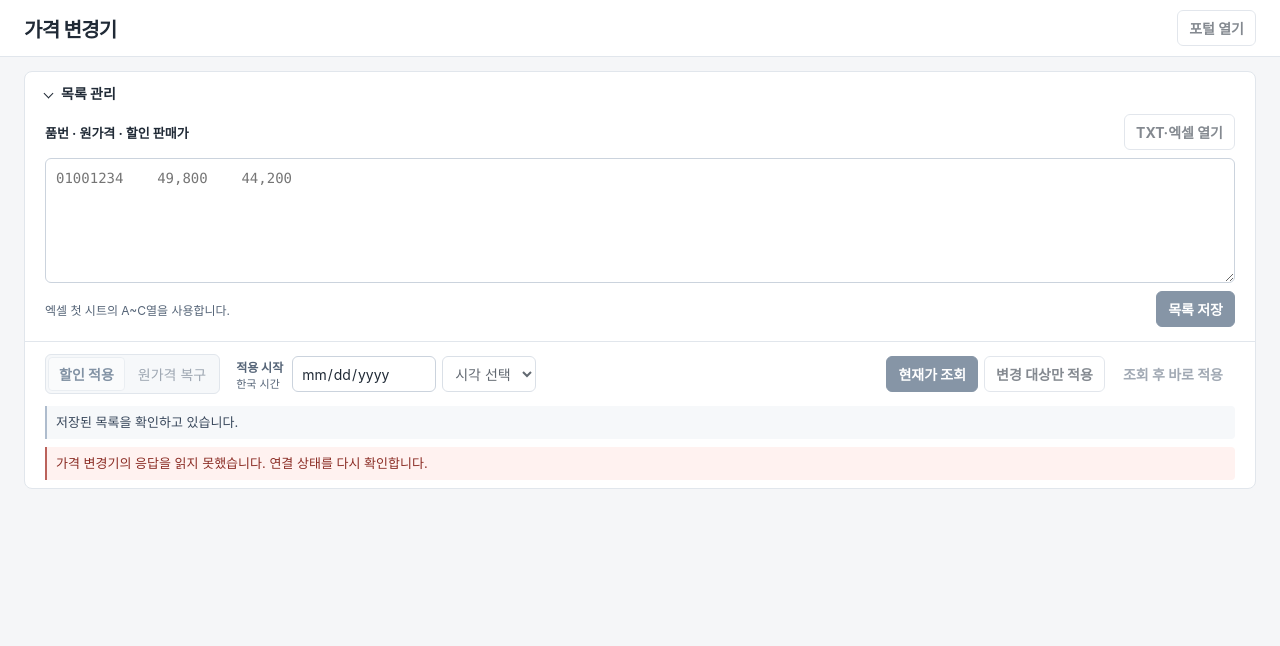
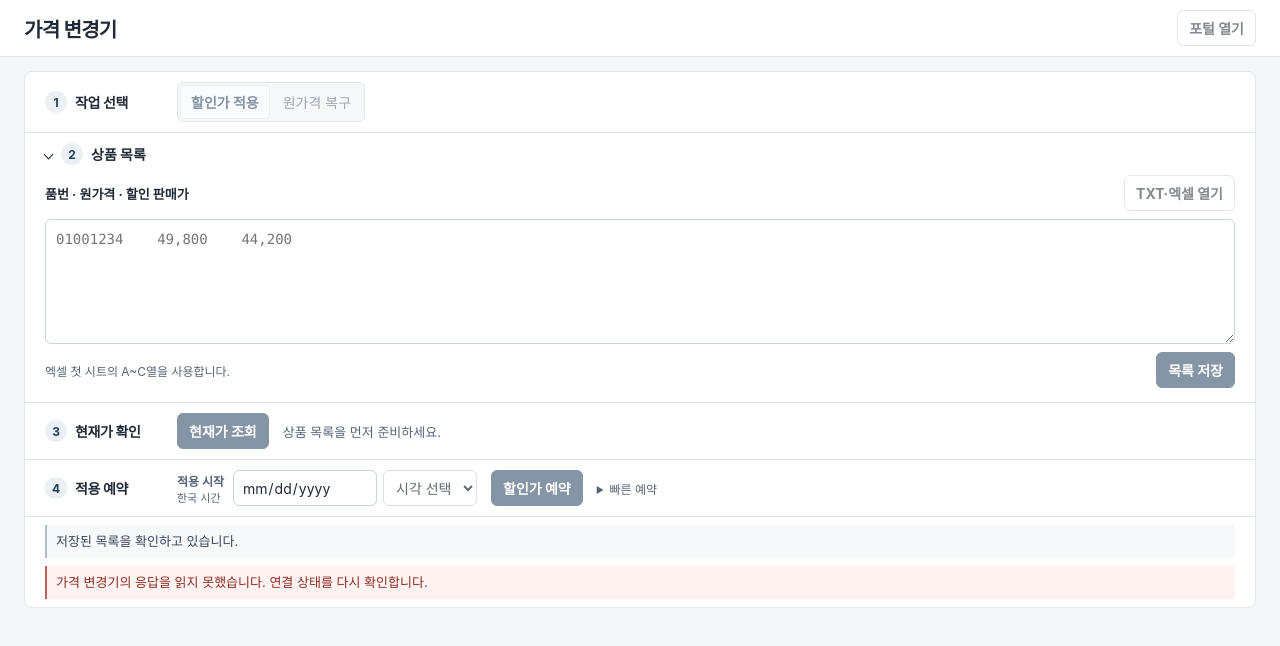
Before and after one commit to seungchullee84/lotte-price-changer, a website: page index.html in a window 1280 px wide. Drawn offline with Linux system fonts and the light colour scheme; no server answers.

Commit message:
Guide discount and restoration through four pricing steps

```diff
--- a/app.js
+++ b/app.js
@@ -119,10 +119,13 @@ function refreshControls() {
   const unresolved = hasUnresolvedInput();
   const staged = hasStagedInput();
   const stageBlocked = hasUnresolvedInput({allowStaged: true});
-  const haveRows = (state?.plan?.rows.length ?? 0) > 0;
+  const rows = state?.plan?.rows ?? [];
+  const haveRows = rows.length > 0;
+  const results = currentResults();
+  const ready = rows.filter(row => resultForRow(row, results)?.status === "ready").length;
   const restoring = mode === "restore";
-  controls.run.textContent = restoring ? "복구 대상만 예약" : "변경 대상만 적용";
-  controls.checkAndRun.textContent = restoring ? "조회 후 복구 예약" : "조회 후 바로 적용";
+  controls.run.textContent = restoring ? "원가격 복구 예약" : "할인가 예약";
+  controls.checkAndRun.textContent = restoring ? "조회 후 원가격 복구 예약" : "조회 후 할인가 예약";
   controls.portal.disabled = locked || editingPrice;
   controls.source.disabled = locked || editingPrice;
   controls.file.disabled = locked || editingPrice;
@@ -139,13 +142,18 @@ function refreshControls() {
   else controls.downloadHistory.removeAttribute("href");
   controls.check.textContent = staged ? "입력 상태 확인" : "현재가 조회";
   controls.check.disabled = locked || edited || editingPrice || !haveRows;
-  controls.run.disabled = controls.check.disabled || unresolved;
+  controls.run.disabled = controls.check.disabled || unresolved || !ready;
+  const eligibility = byId("eligibility-summary");
+  const detail = edited ? "목록 저장 후 조회하세요." : !haveRows ? "상품 목록을 먼저 준비하세요."
+    : staged ? "포털에서 입력 상태 확인이 필요합니다." : !Object.keys(results).length ? "현재가를 조회하면 예약 대상을 확인할 수 있어요."
+    : (restoring ? "복구 대상 " : "할인가 적용 대상 ") + moneyFormat.format(ready) + "건";
+  if (eligibility.textContent !== detail) eligibility.textContent = detail;
   controls.checkAndRun.disabled = controls.check.disabled || unresolved;
   controls.date.disabled = locked || editingPrice || !haveRows;
   controls.hour.disabled = locked || editingPrice || !haveRows;
   for (const input of controls.modes) {
     input.checked = input.value === mode;
-    input.disabled = locked || editingPrice || !haveRows;
+    input.disabled = locked || editingPrice;
   }
   for (const button of controls.rows.querySelectorAll("button[data-line]")) {
     const staging = button.dataset.action === "stage";
@@ -220,6 +228,9 @@ function makeRow(row, result) {
   const observedPrices = [...new Set(candidateOffers(result).map(offer => offer.currentPrice).filter(Number.isSafeInteger))];
   const observedLabel = observedPrices.map(priceLabel).join(" / ") || "—";
   const observedPrice = element("td", observedLabel, "money observed-price");
+  if (result?.status === "ready" && observedPrices.length && Number.isSafeInteger(result.targetPrice)) {
+    observedPrice.append(element("span", "→ " + priceLabel(result.targetPrice), "price-transition"));
+  }
   for (const [cell, title] of [[originalPrice, "원가격"], [discountPrice, "할인 판매가"], [observedPrice, "포털 현재가"]]) {
     const label = element("span", title, "price-cell-label");
     label.setAttribute("aria-hidden", "true");
@@ -645,18 +656,26 @@ controls.discard.addEventListener("click", () => {
   render();
 });
 
+function loadPlan(path, payload) {
+  const selectedMode = mode;
+  return send(path, payload, () => {
+    resetPlanEditor();
+    mode = selectedMode;
+  });
+}
+
 controls.importForm.addEventListener("submit", (event) => {
   event.preventDefault();
   if (controls.save.disabled) return;
   const payload = {sourceText: controls.source.value};
   if (selectedFileName) payload.sourceName = selectedFileName;
-  void send("/api/import", payload, resetPlanEditor);
+  void loadPlan("/api/import", payload);
 });
 
 controls.historySelect.addEventListener("change", refreshControls);
 controls.loadHistory.addEventListener("click", () => {
   if (controls.loadHistory.disabled) return;
-  void send("/api/history/load", {id: controls.historySelect.value}, resetPlanEditor);
+  void loadPlan("/api/history/load", {id: controls.historySelect.value});
 });
 
 for (const input of controls.modes) {
--- a/index.html
+++ b/index.html
@@ -14,10 +14,21 @@
   </header>
 
   <main>
+    <section class="workflow-step" aria-labelledby="mode-heading">
+      <h2 id="mode-heading" class="step-heading"><span>1</span> 작업 선택</h2>
+        <fieldset id="mode-controls">
+          <legend class="sr-only">작업 모드</legend>
+          <div class="segmented">
+            <label><input type="radio" name="mode" value="discount" checked disabled><span>할인가 적용</span></label>
+            <label><input type="radio" name="mode" value="restore" disabled><span>원가격 복구</span></label>
+          </div>
+        </fieldset>
+    </section>
+
     <section class="list-management" aria-labelledby="import-heading">
       <details id="import-details" open>
         <summary>
-          <span id="import-heading">목록 관리</span>
+          <span id="import-heading" class="step-heading"><span>2</span> 상품 목록</span>
           <span id="plan-summary" class="muted"></span>
         </summary>
         <form id="import-form" class="import-form">
@@ -52,15 +63,13 @@
     </section>
 
     <section aria-labelledby="work-heading">
-      <h2 id="work-heading" class="sr-only">가격 목록</h2>
-      <div class="work-controls">
-        <fieldset id="mode-controls">
-          <legend class="sr-only">작업 모드</legend>
-          <div class="segmented">
-            <label><input type="radio" name="mode" value="discount" checked disabled><span>할인 적용</span></label>
-            <label><input type="radio" name="mode" value="restore" disabled><span>원가격 복구</span></label>
-          </div>
-        </fieldset>
+      <div class="workflow-step">
+        <h2 id="work-heading" class="step-heading"><span>3</span> 현재가 확인</h2>
+        <button id="check-prices" class="button button-primary" type="button" disabled>현재가 조회</button>
+        <p id="eligibility-summary" class="muted" aria-live="polite"></p>
+      </div>
+      <section class="workflow-step schedule-step" aria-labelledby="schedule-heading">
+        <h2 id="schedule-heading" class="step-heading"><span>4</span> 적용 예약</h2>
         <fieldset id="schedule-controls">
           <legend class="sr-only">적용 시작 (한국 시간)</legend>
           <div class="date-controls">
@@ -71,19 +80,19 @@
             <select id="schedule-hour" required disabled></select>
           </div>
         </fieldset>
-        <div class="work-actions">
-          <button id="check-prices" class="button button-primary" type="button" disabled>현재가 조회</button>
-          <button id="run-prices" class="button button-outline" type="button" title="선택한 시각에 정상마진 34로 포털에 저장합니다." disabled>변경 대상만 적용</button>
-          <button id="check-and-run-prices" class="button button-quiet" type="button" title="현재가 조회 후 정상마진 34로 포털에 저장합니다." disabled>조회 후 바로 적용</button>
-        </div>
-      </div>
+        <button id="run-prices" class="button button-primary" type="button" disabled>할인가 예약</button>
+        <details class="quick-action">
+          <summary>빠른 예약</summary>
+          <button id="check-and-run-prices" class="button button-outline" type="button" title="현재가 조회 후 정상마진 34로 포털에 저장합니다." disabled>조회 후 할인가 예약</button>
+        </details>
+      </section>
       <div class="notices">
         <p id="status-message" class="notice" role="status">저장된 목록을 확인하고 있습니다.</p>
         <p id="error-message" class="notice notice-error" role="alert" hidden></p>
         <p id="startup-warnings" class="notice notice-warning" role="status" hidden></p>
       </div>
 
-      <div id="empty-state" class="empty-state" hidden>목록 관리에서 TXT·엑셀을 열거나 가격 목록을 붙여넣으세요.</div>
+      <div id="empty-state" class="empty-state" hidden>상품 목록에서 TXT·엑셀을 열거나 가격 목록을 붙여넣으세요.</div>
       <div id="list-view" hidden>
         <div id="result-groups" class="result-groups" role="group" aria-label="조회 결과 분류"></div>
         <div class="list-tools">
--- a/styles.css
+++ b/styles.css
@@ -156,13 +156,47 @@ textarea {
   overflow: auto;
 }
 
-.work-controls {
+.workflow-step {
   display: flex;
   flex-wrap: wrap;
   align-items: center;
-  gap: 10px 16px;
-  padding: 12px var(--inset);
+  gap: 8px 14px;
+  min-height: 56px;
+  padding: 10px var(--inset);
+  border-bottom: 1px solid var(--line);
 }
+.step-heading {
+  display: inline-flex;
+  flex: 0 0 auto;
+  align-items: center;
+  gap: 8px;
+  min-width: 118px;
+  font-size: 14px;
+  font-weight: 700;
+}
+.step-heading > span {
+  display: inline-grid;
+  place-items: center;
+  width: 22px;
+  height: 22px;
+  border-radius: 50%;
+  background: #eaf0f6;
+  color: var(--accent);
+  font-size: 12px;
+}
+#eligibility-summary {
+  font-size: 13px;
+  overflow-wrap: anywhere;
+}
+.schedule-step .quick-action {
+  color: var(--muted);
+  font-size: 12px;
+}
+.quick-action summary { padding-block: 7px; cursor: pointer; }
+.quick-action[open] { flex-basis: 100%; padding-left: 132px; }
+.quick-action .button { margin-top: 3px; }
+.price-transition { display: block; color: var(--accent); font-weight: 700; }
+.workflow-step + .notices { padding-top: 8px; }
 
 fieldset { min-width: 0; margin: 0; padding: 0; border: 0; }
 .segmented {
@@ -191,7 +225,7 @@ fieldset { min-width: 0; margin: 0; padding: 0; border: 0; }
 }
 .segmented input:focus-visible + span { outline: 2px solid var(--focus); outline-offset: 1px; }
 .segmented input:disabled + span { opacity: .55; cursor: not-allowed; }
-.date-controls, .work-actions { display: flex; flex-wrap: wrap; align-items: center; gap: 6px; }
+.date-controls { display: flex; flex-wrap: wrap; align-items: center; gap: 6px; }
 .schedule-label {
   display: flex;
   flex-direction: column;
@@ -203,7 +237,6 @@ fieldset { min-width: 0; margin: 0; padding: 0; border: 0; }
 }
 .schedule-label small { font-size: 11px; font-weight: 400; }
 #schedule-hour { min-width: 65px; }
-.work-actions { margin-left: auto; }
 
 .notices { padding-inline: var(--inset); }
 .notice {
@@ -373,15 +406,11 @@ td.money { overflow-wrap: anywhere; }
   white-space: nowrap;
 }
 
-@media (max-width: 930px) {
-  .work-actions { margin-left: 0; }
-}
-
 @media (max-width: 650px) {
   .page-header { padding-block: 8px; }
   main { margin-top: 10px; }
-  .work-actions { flex-basis: 100%; }
-  .work-actions .button { padding-inline: 8px; font-size: 12px; }
+  .schedule-step .step-heading { flex-basis: 100%; }
+  .quick-action[open] { padding-left: 0; }
   .list-tools { display: grid; grid-template-columns: minmax(0, 1fr) minmax(0, 1fr); }
   #code-filter, #result-filter { width: 100%; min-width: 0; }
   #work-count { grid-column: 1 / -1; }
```
Also changed, not shown: test/frontend.test.mjs (+41 -4 lines), README.md.
